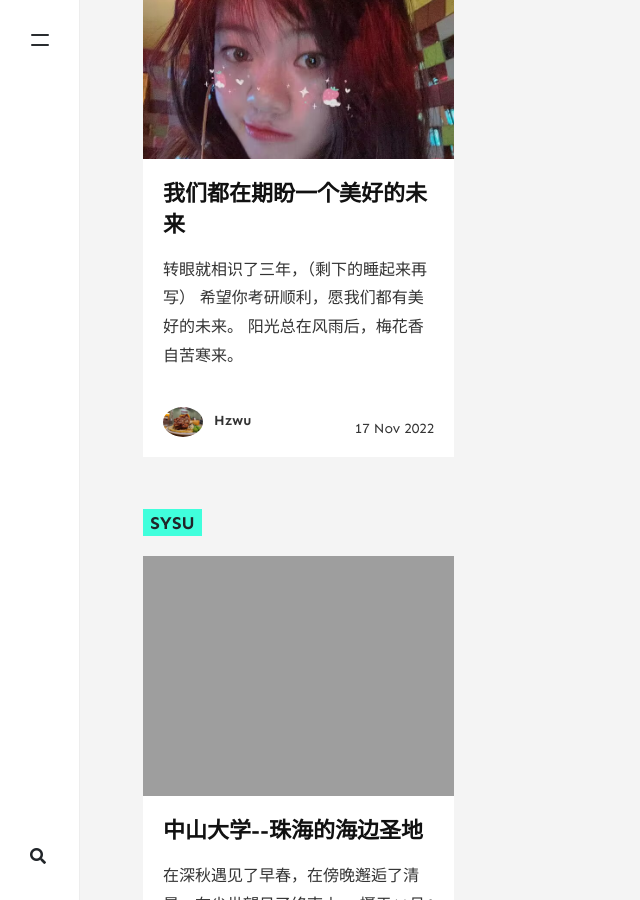
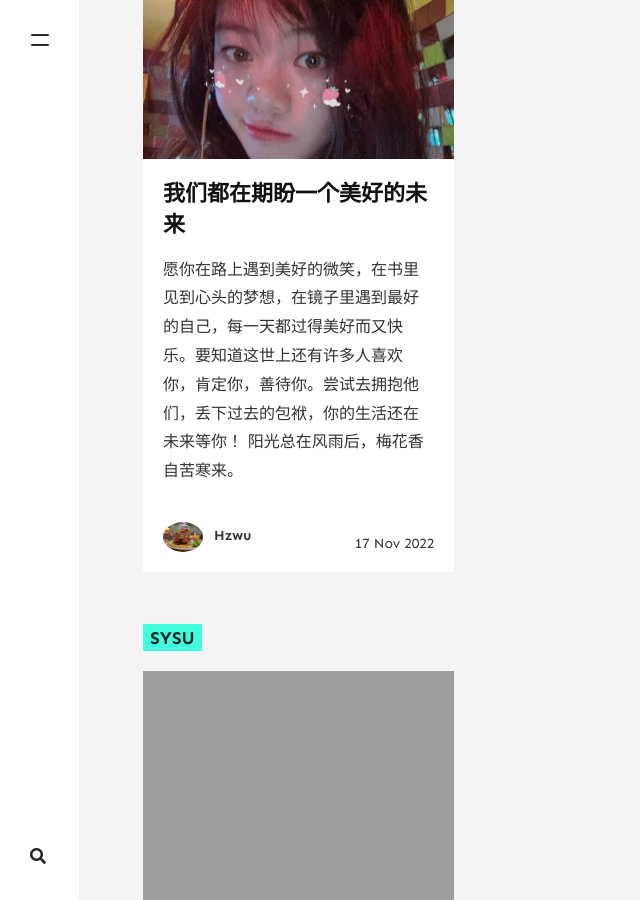
Before and after one commit to hongzhouwu/hongzhouwu.github.io, a Jekyll site: the page built from _pages/tags.md, in a window 1280 px wide and 900 px high, scrolled down 2628 px. Shown: the whole window, without its empty margins (0-640 px from the left). Built offline with Jekyll 4.4.1, drawn with Linux system fonts in a browser that asks for light colours; nearby versions of some CDN libraries; comment, search, counter and statistics services are not loaded.

Commit message:
Update 2022-11-17-exam.md

```diff
--- a/_posts/2022-11-17-exam.md
+++ b/_posts/2022-11-17-exam.md
@@ -7,8 +7,8 @@ tags: [ future ]
 image: assets/images/41.jpg
 ---
 
-转眼就相识了三年，（剩下的睡起来再写）
-希望你考研顺利，愿我们都有美好的未来。
+愿你在路上遇到美好的微笑，在书里见到心头的梦想，在镜子里遇到最好的自己，每一天都过得美好而又快乐。要知道这世上还有许多人喜欢你，肯定你，善待你。尝试去拥抱他们，丢下过去的包袱，你的生活还在未来等你！
+
 
 ![](/assets/images/42.jpg "阳光")
 >阳光总在风雨后，梅花香自苦寒来。
```
